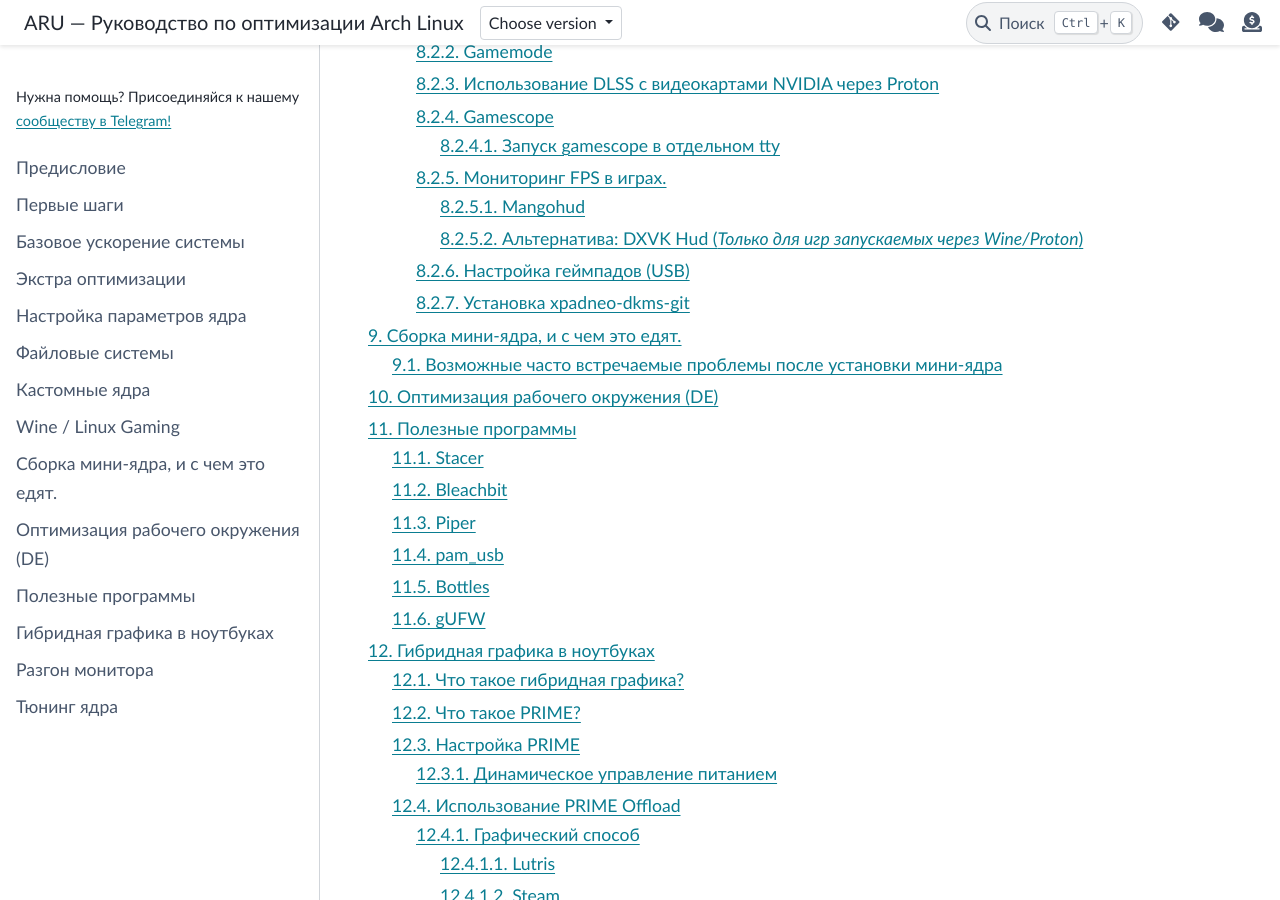
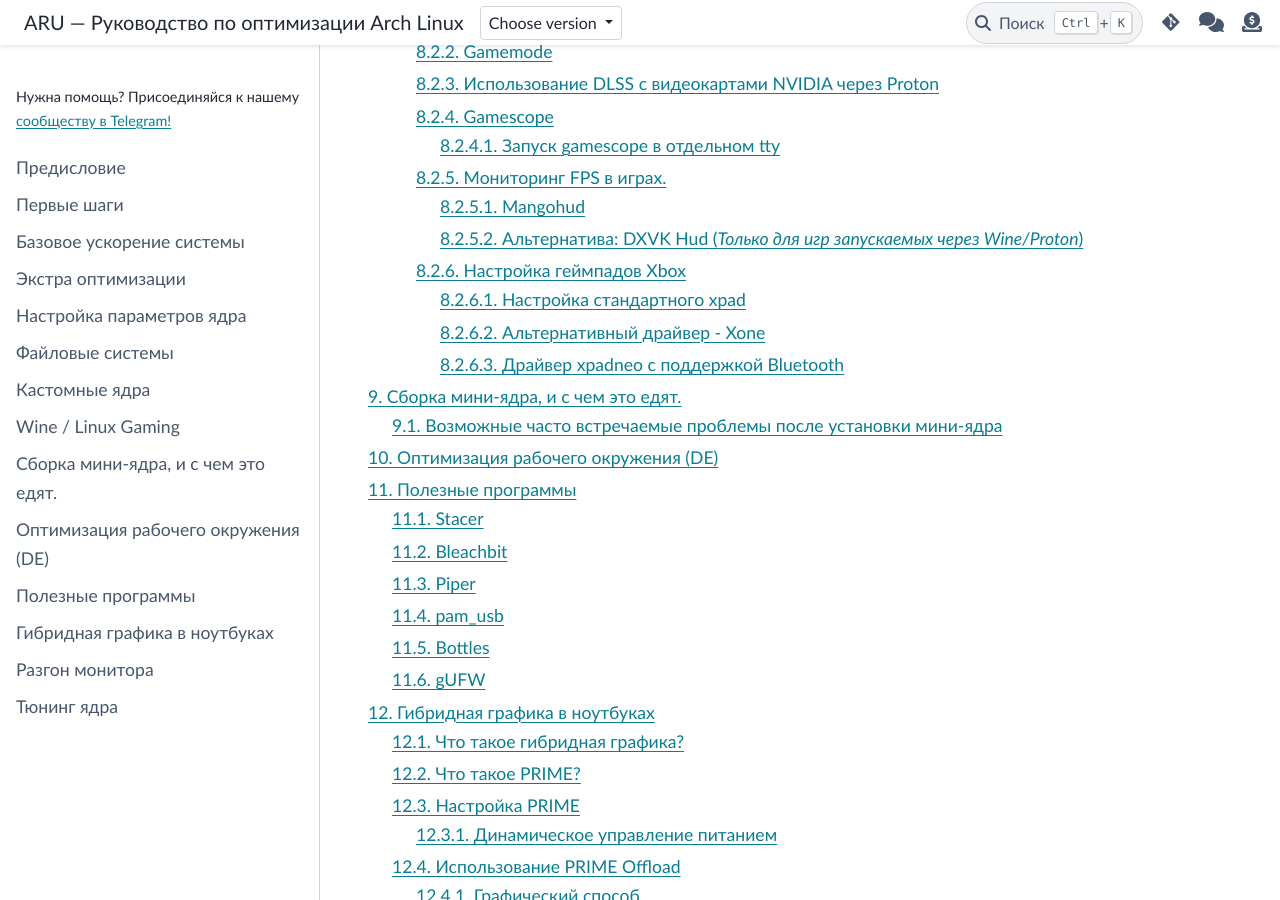
Before and after one commit to ventureoo/ARU, a Sphinx documentation site: the page built from docs/index.rst, in a window 1280 px wide and 900 px high, scrolled down 3638 px. Built offline with Sphinx 7.4.7 and the PyData theme 0.15.4, drawn with Linux system fonts in a browser that asks for light colours; some of the changed lines change nothing that is shown.

Commit message:
linux-gaming: Expand gamepad section (Thanks @un_conteau)
Signed-off-by: Vasiliy Stelmachenok <ventureo@cachyos.org>

```diff
--- a/docs/source/linux-gaming.rst
+++ b/docs/source/linux-gaming.rst
@@ -853,14 +853,21 @@
 выводит информацию о FPS, времени кадра, и нагрузке на GPU.
 
 Полный список значений переменной вы можете узнать - `здесь
-<https://github.com/doitsujin/dxvk#hud>`_.
+<https://github.com/doitsujin/dxvk#hud>`__.
 
-.. index:: installation, xpad, gamepad, usb
+.. index:: installation, xpad, xpadneo, xone, gamepad, usb, bluetooth
 .. _gamepad_setup:
 
---------------------------
-Настройка геймпадов (USB)
---------------------------
+-------------------------
+Настройка геймпадов Xbox
+-------------------------
+
+.. index:: xpad, usb, gamepad
+.. _xpad_setup:
+
+^^^^^^^^^^^^^^^^^^^^^^^^^^^^^^
+Настройка стандартного xpad
+^^^^^^^^^^^^^^^^^^^^^^^^^^^^^^
 
 К сожалению далеко не все Xbox-совместимые геймпады распознаются встроенным
 драйвером Xpad при подключении посредством USB, поэтому приходится явно
@@ -885,7 +892,9 @@
   :caption: ``sudo nano /etc/udev/rules.d/10-xbox-gamepad.rules``
 
     # Generic xbox controller
-    ACTION=="add", ATTRS{idVendor}=="11c1", ATTRS{idProduct}=="2001", RUN+="/sbin/modprobe xpad" RUN+="/bin/sh -c 'echo %s{idVendor} %s{idProduct} > /sys/bus/usb/drivers/xpad/new_id'"
+    ACTION=="add", ATTRS{idVendor}=="11c1", ATTRS{idProduct}=="2001", \
+        RUN+="/sbin/modprobe xpad", \
+        RUN+="/bin/sh -c 'echo %s{idVendor} %s{idProduct} > /sys/bus/usb/drivers/xpad/new_id'"
 
 В аттрибуты ``idVendor`` и ``idProduct`` мы указываем полученные значения из команды
 lsusb (не забудьте про кавычки!).
@@ -897,24 +906,54 @@
 Переподключите ваш геймпад к компьютеру и он должен стать доступным для
 использования (проверить можно через наличие файла ``/dev/input/js0``).
 
+.. index:: installation, gamepad, xone, usb
+.. _xone-dkms:
 
-.. index:: installation, gamepad, xpadneo, dkms
-.. _xpadneo-dkms-git:
+^^^^^^^^^^^^^^^^^^^^^^^^^^^^^^
+Альтернативный драйвер - Xone
+^^^^^^^^^^^^^^^^^^^^^^^^^^^^^^
 
----------------------------
-Установка xpadneo-dkms-git
----------------------------
-
-В ядре Linux есть драйвер для поддержки геймпадов Xbox 360 и других
-выдающих себя за него. Изменения в драйвер попадают довольно редко,
-поэтому лучше установить форк драйвера - `xpadneo-dkms-git
-<https://github.com/paroj/xpad>`__, это позволит избежать проблем с
-поддержкой ряда устройств.
+Драйвер xpad внутри ядра имеет весьма ограниченную поддержку геймпадов
+подключаемых через USB, но имеется также сторонний драйвер - Xone, не входящий
+в основную линию разработки. Xone нацелен в основном на поддержку контроллеров
+Xbox One/Xbox One Series S/Xbox One Series X и позволяет по сравнению с
+обычным драйвером xpad в ядре управлять подсветкой геймпада, обрабатывать
+аудио вывод подключенной к геймпаду гарнитуры, а также имеет полноценное
+управление питанием.
 
 **Установка** ::
 
-  git clone https://aur.archlinux.org/xpadneo-dkms-git
-  cd xpadneo-dkms-git
+  git clone https://aur.archlinux.org/xone-dkms
+  cd xone-dkms
+  makepkg -sric
+
+.. index:: installation, gamepad, xpadneo, dkms, bluetooth
+.. _xpadneo-dkms-git:
+
+^^^^^^^^^^^^^^^^^^^^^^^^^^^^^^^^^^^^^^^^
+Драйвер xpadneo с поддержкой Bluetooth
+^^^^^^^^^^^^^^^^^^^^^^^^^^^^^^^^^^^^^^^^
+
+И драйвер xpad, и драйвер xone не поддерживают работу с геймпадами,
+работающими через Bluetooth. Xpadneo - это новый драйвер для поддержки работы
+всех последних контроллеров от Microsoft, например таких как контроллер
+Microsoft Xbox One S, и их клонов, подключаемых через Bluetooth.
+
+Среди преимуществ драйвера следует отметить следующее:
+
+- Поддержка Trigger Force Feedback (чего даже нет в Microsoft Windows)
+
+- Поддержка подключения более одного контроллера
+
+- Поддержка индекации уровня заряда
+
+Полный список возможностей драйвера можно увидеть `здесь
+<https://github.com/atar-axis/xpadneo#advantages-of-this-driver>`__.
+
+**Установка** ::
+
+  git clone https://aur.archlinux.org/xpadneo-dkms
+  cd xpadneo-dkms
   makepkg -sric
 
 .. vim:set textwidth=78:
```
